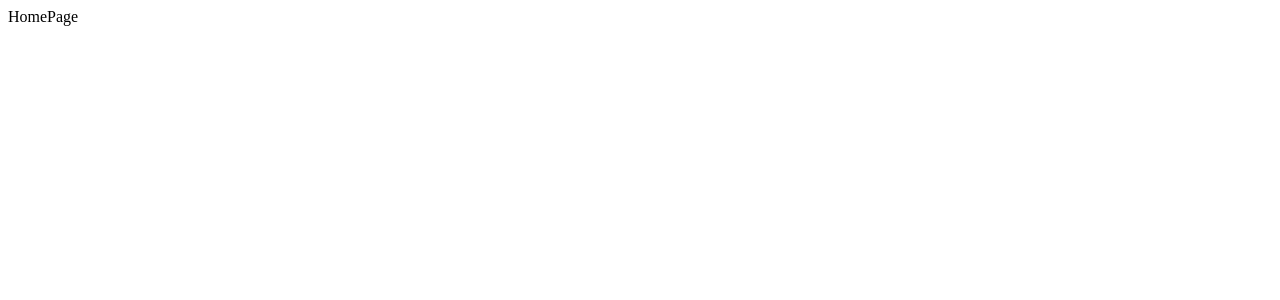
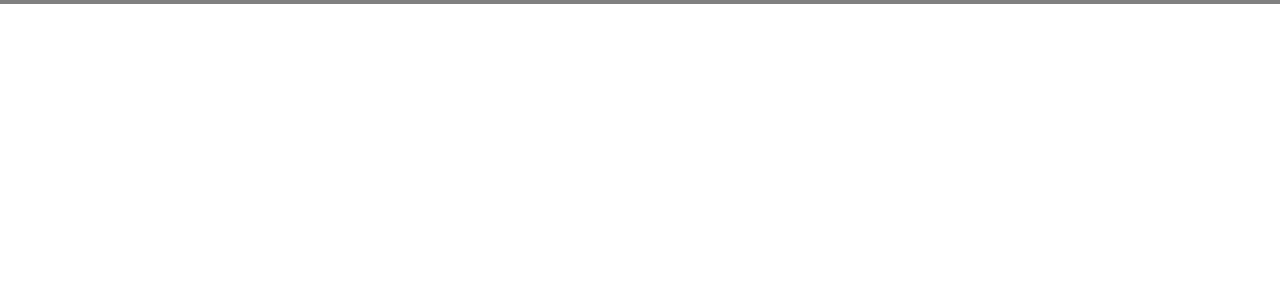
Before and after one commit to sgachuzc/Mi-Portafolio, a React (Vite) app: page / in a window 1280 px wide. Shown: the top 300 px of the page. Built offline with nearby package versions, Linux system fonts and the light colour scheme.

Commit message:
Construcción de ProgressBar

```diff
--- a/src/pages/HomePage.jsx
+++ b/src/pages/HomePage.jsx
@@ -1,5 +1,9 @@
+import { ProgressBar } from "../ui"
+
 export const HomePage = () => {
   return (
-    <div>HomePage</div>
+    <>
+      <ProgressBar />
+    </>
   )
 }
--- /dev/null
+++ b/src/styles/ui/progressbar.css
@@ -0,0 +1,13 @@
+.progress-container{
+  height: 4px;
+  width: 100%;
+  background-color: grey;
+  position: fixed;
+  top: 0;
+  left: 0;
+  right: 0;
+}
+.progress-bar{
+  height: 100%;
+  background-color: green;
+}
--- /dev/null
+++ b/src/ui/ProgressBar.jsx
@@ -0,0 +1,29 @@
+import { useEffect, useState } from 'react'
+import '../styles/ui/progressbar.css'
+
+export const ProgressBar = () => {
+  const [scrollProgress, setScrollProgress] = useState(0)
+
+  useEffect(() => {
+    const onScroll = () => {
+      const windowHeight = window.innerHeight
+      const documentHeight = document.documentElement.scrollHeight
+      const scrollY = window.scrollY
+      const scrollPercent = (scrollY / (documentHeight - windowHeight)) * 100
+      setScrollProgress(scrollPercent)
+    }
+
+    window.addEventListener('scroll', onScroll)
+    return () => {
+      window.removeEventListener('scroll', onScroll)
+    };
+  }, []);
+
+  return (
+    <header>
+      <div className="progress-container">
+        <div className="progress-bar" style={{width: `${scrollProgress}%`}}></div>
+      </div>
+    </header>
+  )
+}
--- /dev/null
+++ b/src/ui/index.js
@@ -0,0 +1 @@
+export * from './ProgressBar'
```
Also changed, not shown: src/ui/NavBar.jsx (added).
